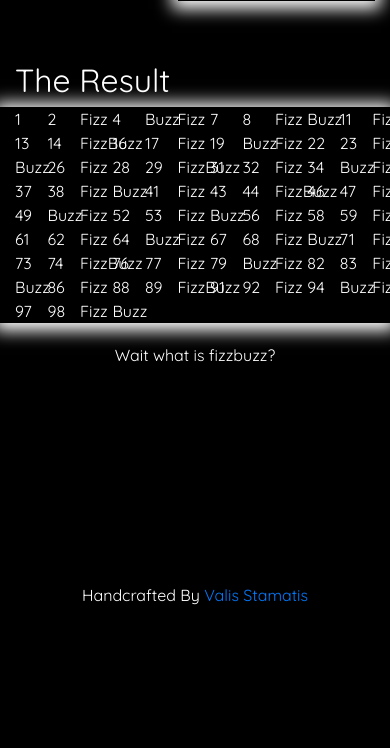
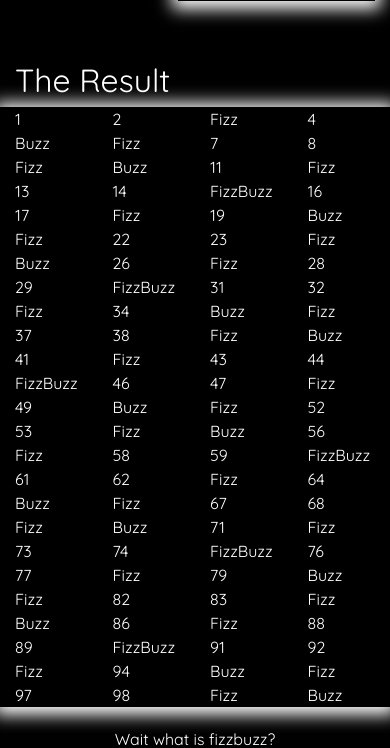
Before and after one commit to ValisStamatis/fizz-buzz-in-php, a PHP site: page / in a window 390 px wide; the page is wider, and only the part inside the window is pictured. Shown: the part 528-1276 px from the top of that part. Before the commit the page ends 1133 px from the top of that part, so only its background shows below. Run offline with PHP 8.4, Linux system fonts and the light colour scheme; some libraries are stand-ins or nearby versions.

Commit message:
mobile fix

```diff
--- a/assets/css/styles.css
+++ b/assets/css/styles.css
@@ -11,7 +11,7 @@ button {
     color: white;
     font-family: 'Quicksand', sans-serif;
 }
-.fizz-buzz-result .col-1{
+.fizz-buzz-result .col-md-1,.fizz-buzz-result .col-3{
     color: white;
 }
 .fizz-buzz-result{
--- a/fizzbuzz/fizzbuzz.php
+++ b/fizzbuzz/fizzbuzz.php
@@ -12,7 +12,7 @@
             $result = $i;
         }
     ?>
-        <div class="col-1">
+        <div class="col-3 col-md-1">
             <?= $result; ?>
         </div>
     <?php } ?>
```
